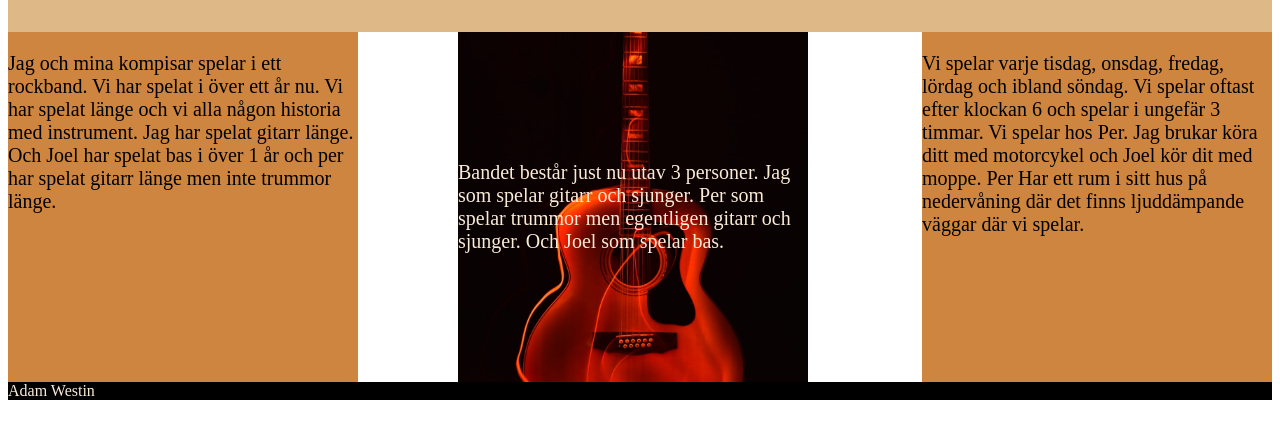
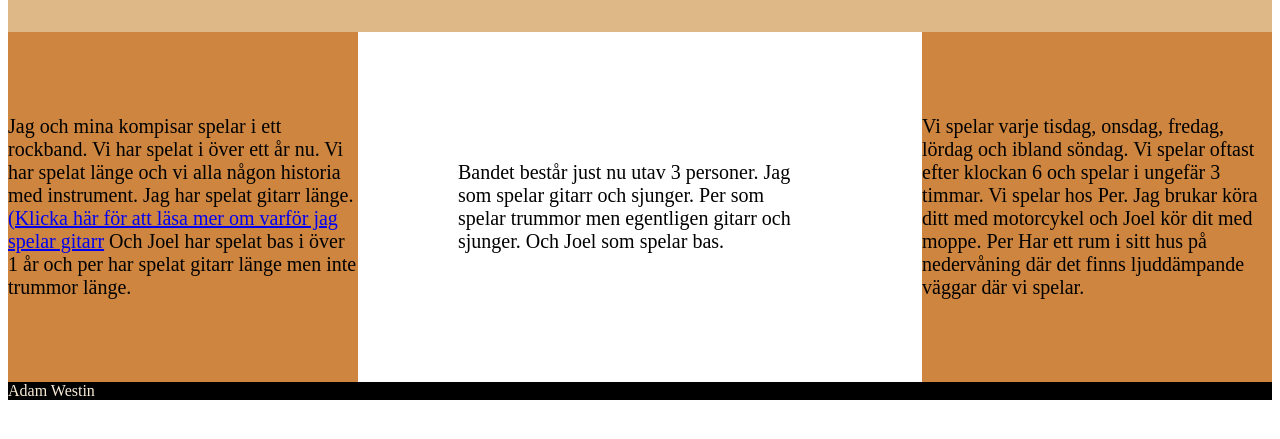
Before and after one commit to GrayKB/personlig-sida-v2, a plain HTML site: page introduktion.html in a window 1280 px wide. Shown: the part 295-734 px from the top of the page. Drawn offline with Linux system fonts and the light colour scheme.

Commit message:
lagt till text, länkar och testat runt med %

```diff
--- a/introduktion.html
+++ b/introduktion.html
@@ -31,8 +31,12 @@
       <p>
         Jag och mina kompisar spelar i ett rockband. Vi har spelat i över ett år
         nu. Vi har spelat länge och vi alla någon historia med instrument. Jag
-        har spelat gitarr länge. Och Joel har spelat bas i över 1 år och per har
-        spelat gitarr länge men inte trummor länge.
+        har spelat gitarr länge.
+        <a href="adam.html">
+          (Klicka här för att läsa mer om varför jag spelar gitarr</a
+        >
+        Och Joel har spelat bas i över 1 år och per har spelat gitarr länge men
+        inte trummor länge.
       </p>
     </div>
 
--- a/style.css
+++ b/style.css
@@ -21,14 +21,14 @@ header {
 }
 
 .text {
-  width: 300px;
+  width: 350px;
   margin-bottom: -30vh;
   margin-left: 80px;
 }
 
 .textSecond {
   float: right;
-  width: 300px;
+  width: 350px;
   margin-top: -65vh;
   margin-right: 80px;
 }
--- a/style3.css
+++ b/style3.css
@@ -22,15 +22,16 @@ nav {
 }
 
 .textIntroLeft {
+  display: flex;
   float: left;
   width: 350px;
   font-size: 20px;
   background-color: peru;
   height: 350px;
+  align-items: center;
 }
 
 .textIntroMid {
-  color: antiquewhite;
   display: flex;
   align-items: center;
   justify-content: center;
@@ -38,19 +39,17 @@ nav {
   margin-left: 450px;
   font-size: 20px;
   height: 350px;
-
-  background-image: url(gitarr.jpg);
-  background-position: center;
-  background-size: cover;
 }
 
 .textIntroRight {
+  display: flex;
   float: right;
   width: 350px;
   height: 350px;
   margin-top: -350px;
   font-size: 20px;
   background-color: peru;
+  align-items: center;
 }
 
 footer {
```
